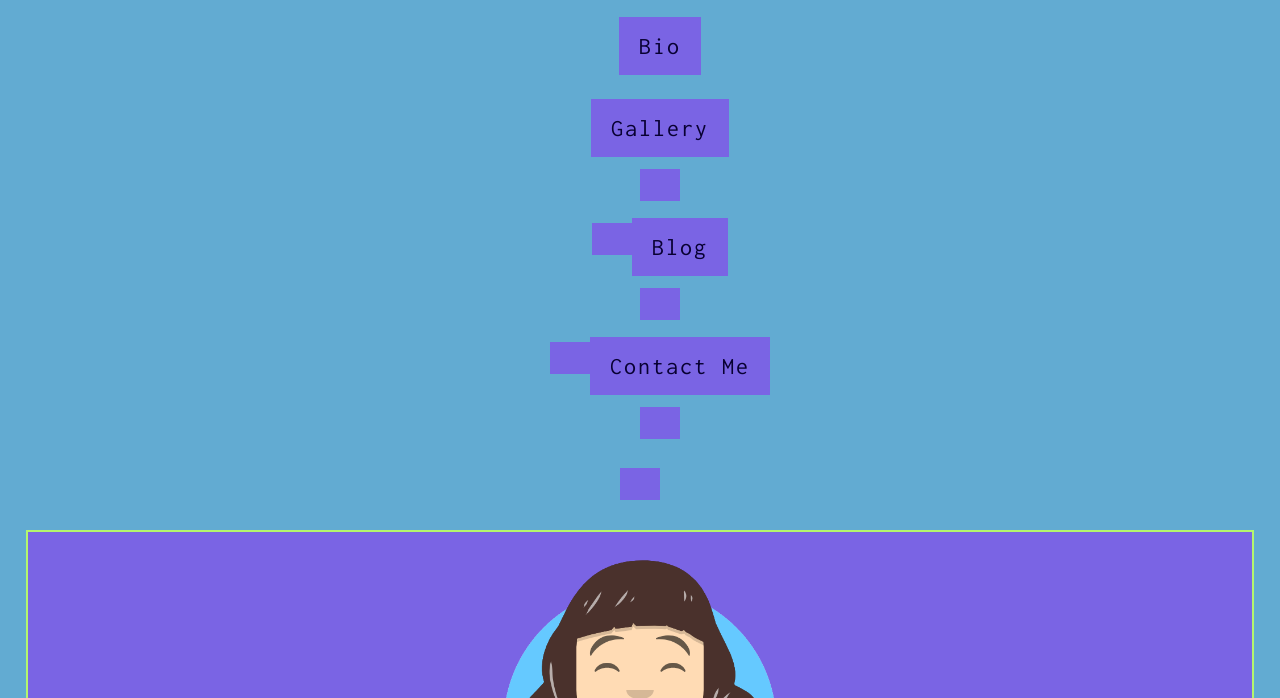
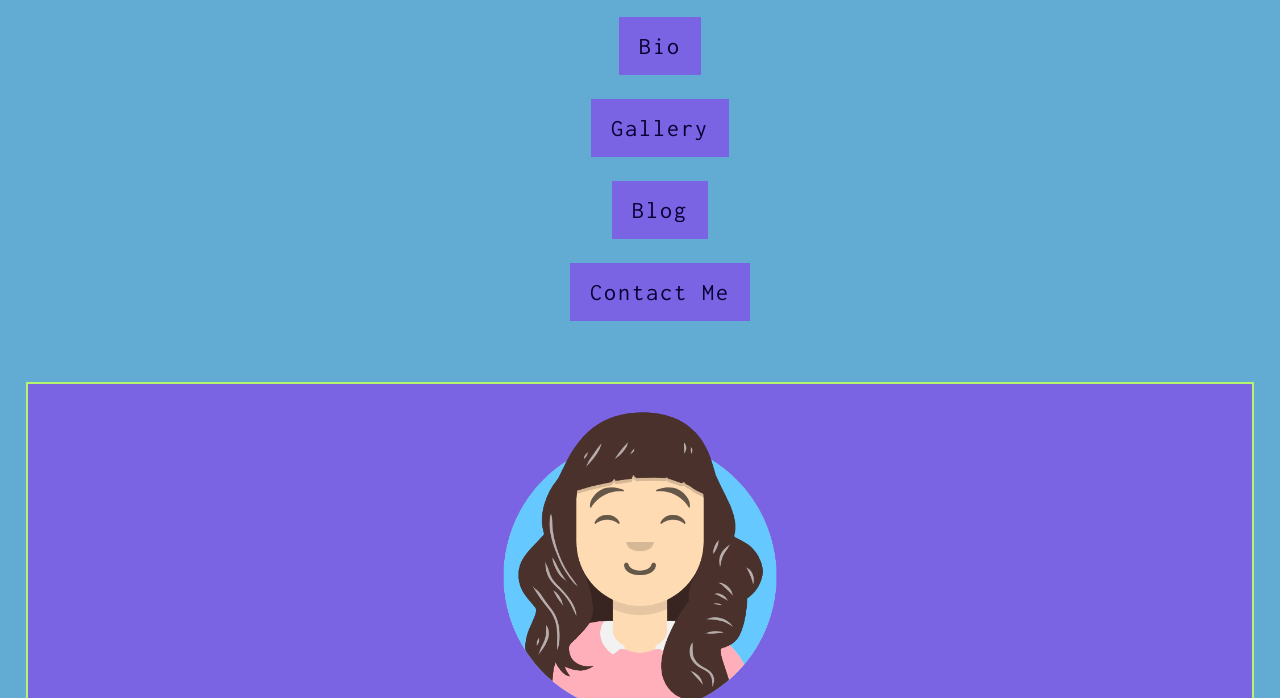
Before and after one commit to RVCC-IDMX/about-me-avajenkins, a plain HTML site: page index.html in a window 1280 px wide. Shown: the part 102-800 px from the top of the page. Drawn offline with Linux system fonts and the light colour scheme.

Commit message:
close /a

```diff
--- a/index.html
+++ b/index.html
@@ -18,9 +18,9 @@
     <div class="navbar-links">
 <ul>
     <li><a href="#bio">Bio</a></li>
-    <li><a href="#gallery">Gallery</li>
-    <li><a href="#lit">Blog</li>
-    <li><a href="#Contact">Contact Me</li>
+    <li><a href="#gallery">Gallery</a></li>
+    <li><a href="#lit">Blog</a></li>
+    <li><a href="#contact">Contact Me</a></li>
 </ul>
 
     </div>
```
